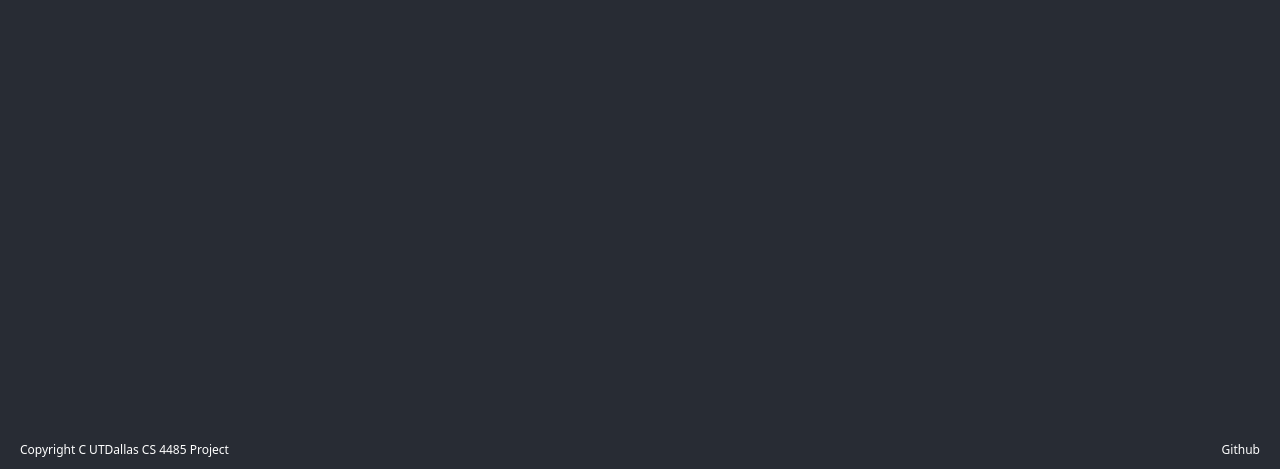
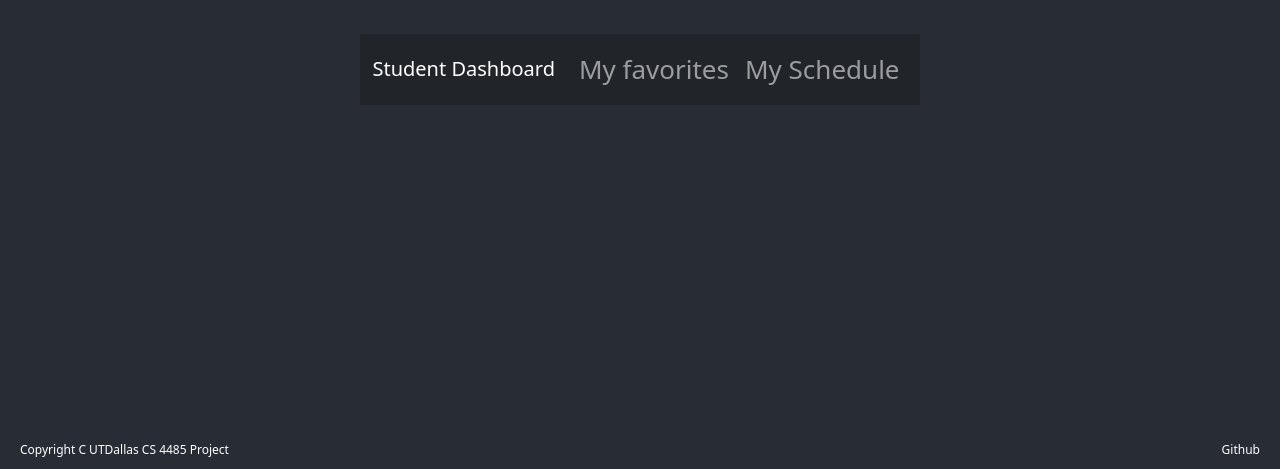
Before and after one commit to shrijxn/CS4485project, a React (Create React App) app: page /StudentDashboard in a window 1280 px wide. Shown: the part 331-800 px from the top of the page. Built offline with nearby package versions, Linux system fonts and the light colour scheme.

Commit message:
navbar for student dashboard

```diff
--- a/src/components/StudentDashboard.js
+++ b/src/components/StudentDashboard.js
@@ -2,15 +2,31 @@
 
 import React, { useState } from 'react';
 import Table from 'react-bootstrap/Table';
-import Container from 'react-bootstrap/Container';
 import Form from 'react-bootstrap/Form';
 import InputGroup from 'react-bootstrap/InputGroup';
 import 'bootstrap/dist/css/bootstrap.min.css';
 import {data} from './Data.js'
+import Container from 'react-bootstrap/Container';
+import Nav from 'react-bootstrap/Nav';
+import Navbar from 'react-bootstrap/Navbar';
+
+function StudentDashboard() {
+  return (
+    <>
+      <Navbar bg="dark" data-bs-theme="dark">
+        <Container>
+          <Navbar.Brand href="#home">Student Dashboard</Navbar.Brand>
+          <Nav className="me-auto">
+            <Nav.Link href="#home">My favorites</Nav.Link>
+            <Nav.Link href="#features">My Schedule</Nav.Link>
+
+          </Nav>
+        </Container>
+      </Navbar>
+    </>
+  );
+}
 
 
 
-
-function StudentDashboard() {
-}
 export default StudentDashboard;
```
